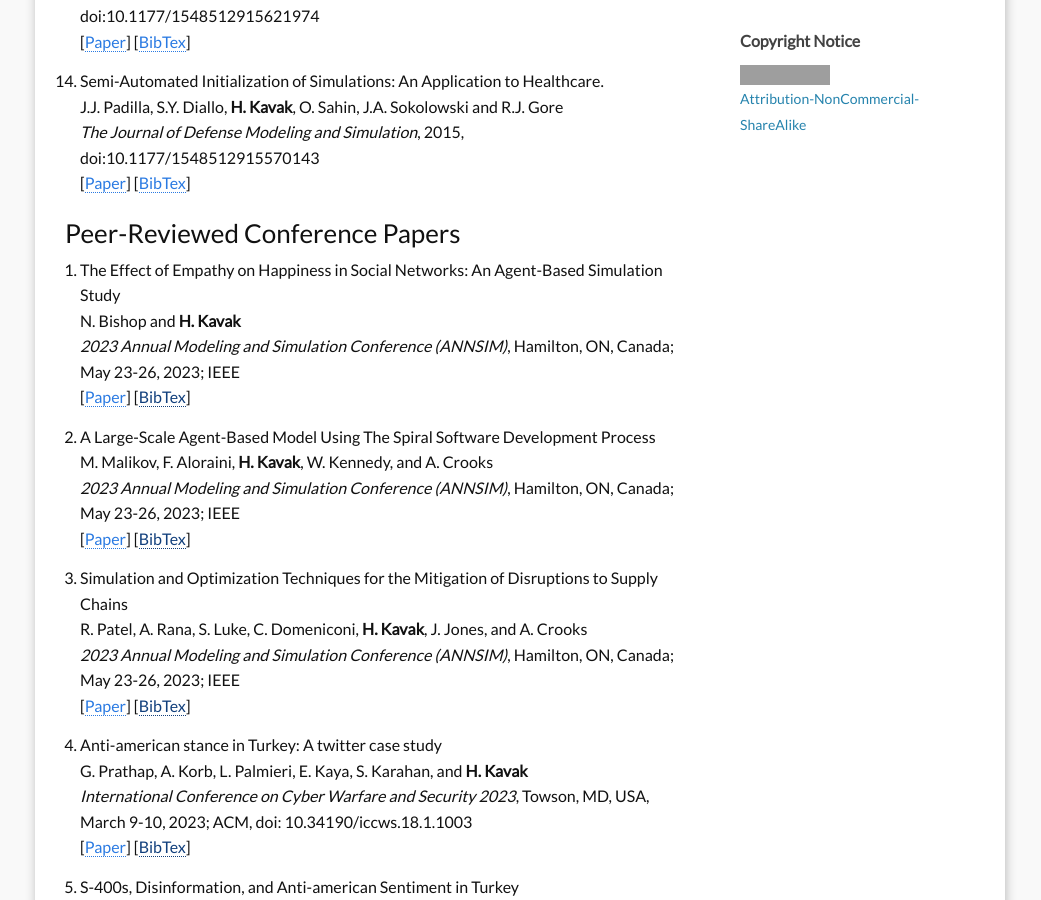
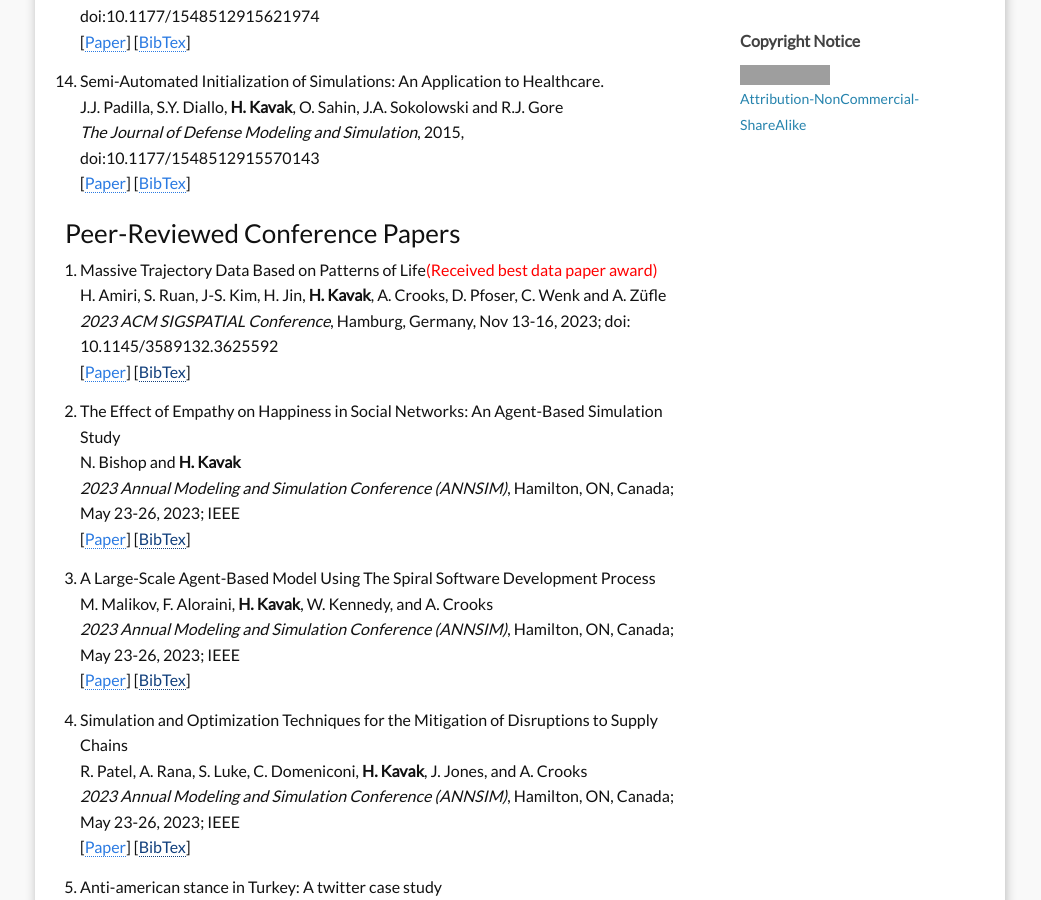
Before and after one commit to hamdikavak/hamdikavak.github.io, a Jekyll site: the page built from c5_publications.md, in a window 1280 px wide and 900 px high, scrolled down 2349 px. Shown: the whole window, without its empty margins (120-1161 px from the left). Built offline with Jekyll 4.4.1, drawn with Linux system fonts in a browser that asks for light colours; nearby versions of some CDN libraries; some of the changed text lies outside the part shown; grey boxes are pictures that could not be loaded.

Commit message:
pubs updated conf papers

```diff
--- a/c5_publications.md
+++ b/c5_publications.md
@@ -119,6 +119,11 @@ This page showcases my publications, organized by categories such as journal art
 
 
 
+96. Massive Trajectory Data Based on Patterns of Life<span style="color: red;">(Received best data paper award)</span>
+     H. Amiri, S. Ruan, J-S. Kim, H. Jin, <strong>H. Kavak</strong>, A. Crooks, D. Pfoser, C. Wenk and A. Züfle
+     <em>2023 ACM SIGSPATIAL Conference</em>, Hamburg, Germany, Nov 13-16, 2023; doi: 10.1145/3589132.3625592
+     [<a title="Paper" href="https://www.osti.gov/servlets/purl/2267639">Paper</a>]
+     [[BibTex]()]
 
 
 74. The Effect of Empathy on Happiness in Social Networks: An Agent-Based Simulation Study
@@ -266,8 +271,8 @@ This page showcases my publications, organized by categories such as journal art
 
 96. Simulating Urban Patterns of Life: A Geo-Social Data Generation Framework
      J-S. Kim, <strong>H. Kavak</strong>, U. Manzoor, A. Crooks, D. Pfoser, C. Wenk and A. Züfle
-     <em>2019 ACM SIGSPATIAL Conference</em>, Chicago, IL, July 10-13, 2018
-     [<a title="RG Archive" href="https://www.researchgate.net/profile/Andrew_Crooks/publication/337064055_Simulating_Urban_Patterns_of_Life_A_Geo-Social_Data_Generation_Framework/links/5dc34648a6fdcc2d2ff7cf9e/Simulating-Urban-Patterns-of-Life-A-Geo-Social-Data-Generation-Framework.pdf">Paper</a>]
+     <em>2019 ACM SIGSPATIAL Conference</em>, Chicago, IL, Nov 5-8, 2019; doi: 10.1145/3347146.3359106
+     [<a title="Paper" href="https://par.nsf.gov/servlets/purl/10187146">Paper</a>]
      [<a title="BibTeX" href="{{ site.baseurl }}/download/bibs/2019_urban_pol.bib">BibTex</a>]
 
 97. Location-Based Social Simulation <span style="color: red;">(Best vision paper runner-up)</span>
```
Also changed, not shown: other parts of c5_publications.md (+2 -2 lines).
